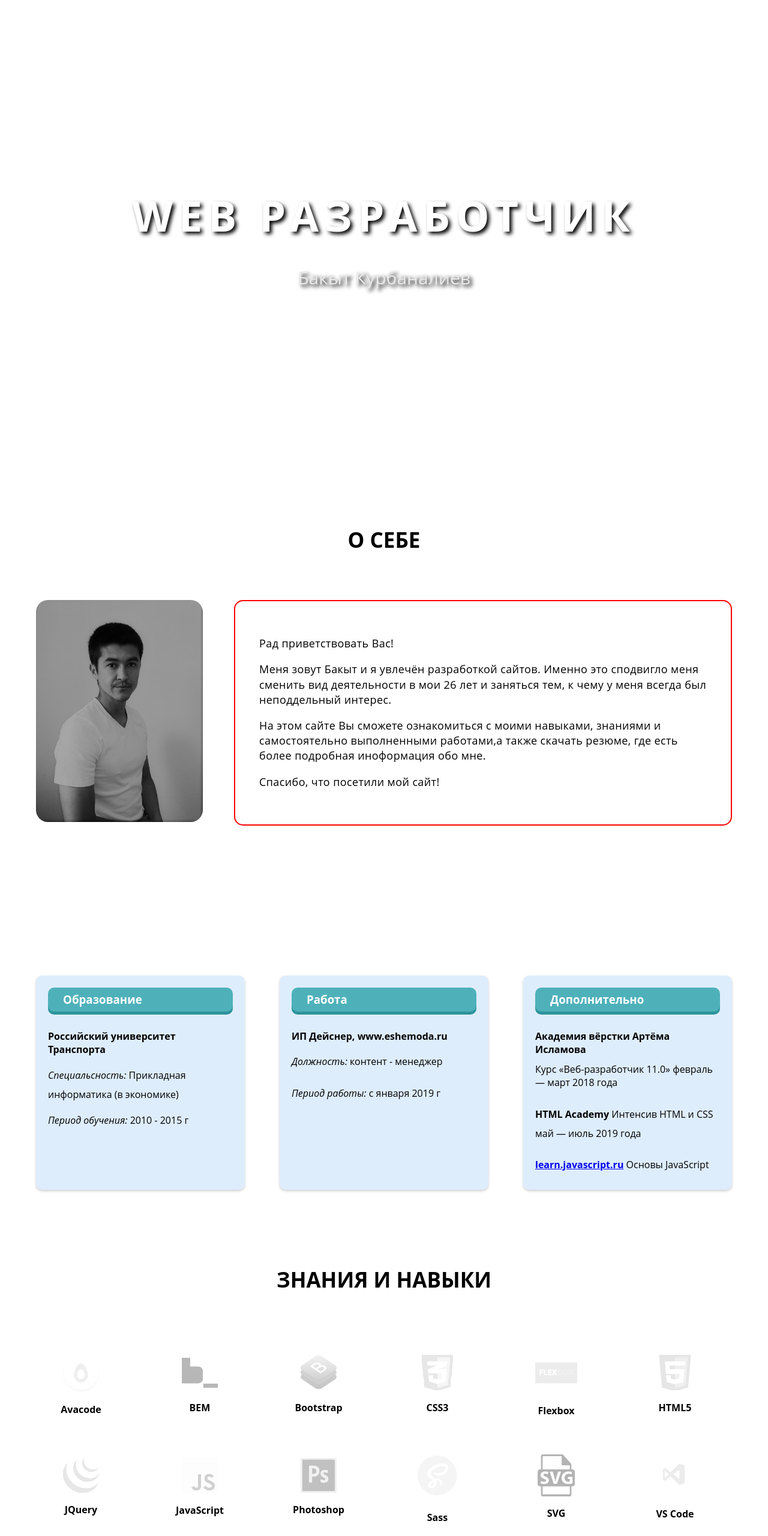
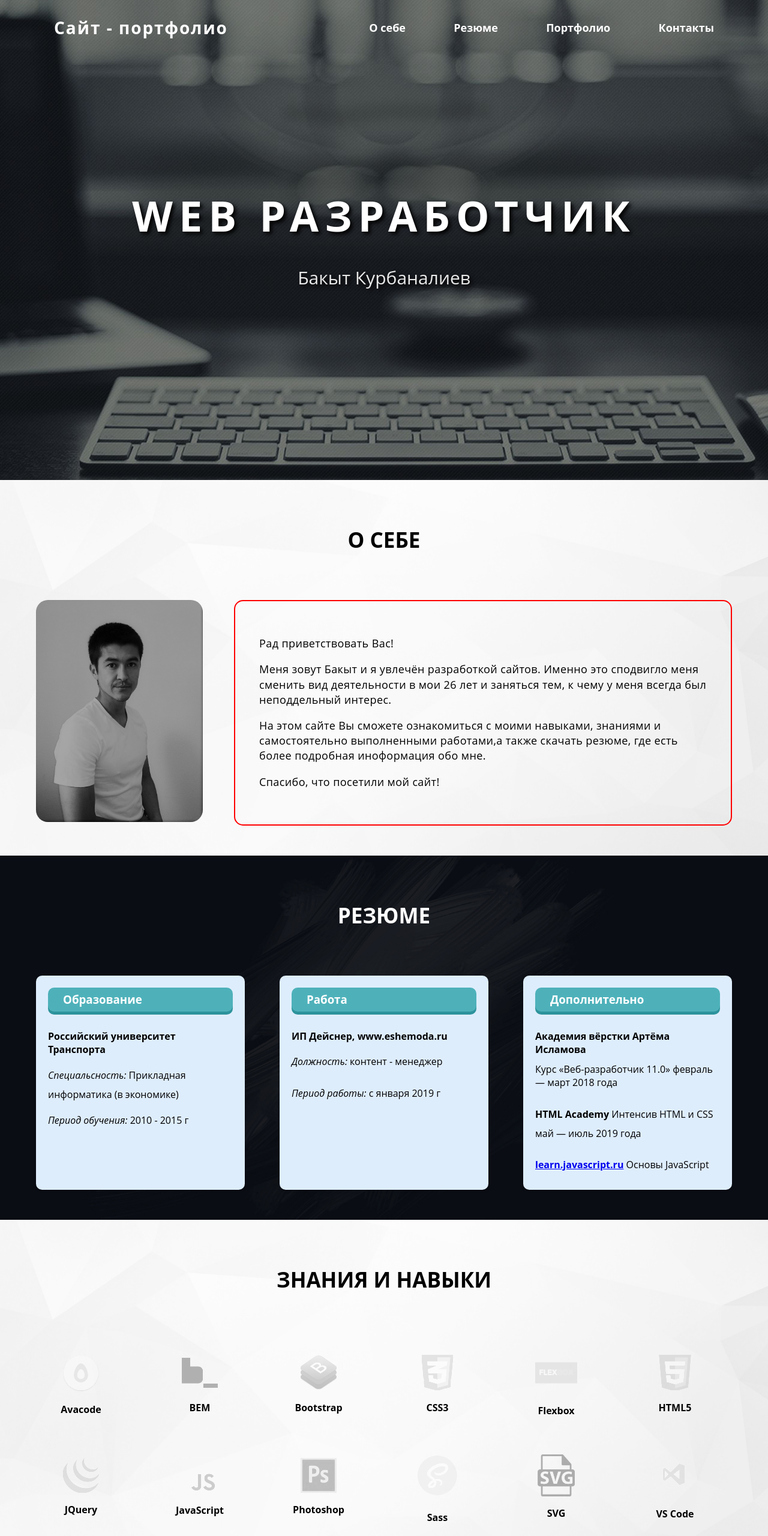
Before and after one commit to kurbanaliev/portfolio, a website: page index.html in a window 1280 px wide. Shown: the top 2560 px of the page at 60% size. Drawn offline with nearby package versions, Linux system fonts and the light colour scheme; the site is published under a folder, as on GitHub Pages, so addresses that start at the root find nothing; files whose address does not match are found by name.

Commit message:
added bg

```diff
--- a/index.html
+++ b/index.html
@@ -4,12 +4,11 @@
   <meta charset="UTF-8">
   <meta name="viewport" content="width=device-width, initial-scale=1.0">
   <meta http-equiv="X-UA-Compatible" content="ie=edge">
-  <title>Document</title>
+  <title>Бакыт Курбаналиев</title>
   <link rel="stylesheet" href="src/css/normalize.css">
   <link rel="stylesheet" href="src/css/style.css">
 </head>
 <body>
-
   <header class="header">
     <nav class="main-navigation">
       <ul class="site-navigation">
@@ -192,6 +191,9 @@
       </div>
     </section>
   </main>
+  <footer>
+
+  </footer>
   <script
   src="https://code.jquery.com/jquery-3.4.1.min.js"
   integrity="sha256-CSXorXvZcTkaix6Yvo6HppcZGetbYMGWSFlBw8HfCJo="
--- a/src/css/style.css
+++ b/src/css/style.css
@@ -56,7 +56,7 @@ img {
   margin-right: 155px;
 }
 .main {
-  background: url(/src/img/promo.jpg) center no-repeat;
+  background: url(../img/promo.jpg) center no-repeat;
 }
 .main-text {
   display: flex;
@@ -91,7 +91,7 @@ img {
 }
 
 .about {
-  background: url('/src/img/bg_2.jpg') no-repeat center;
+  background: url('../src/img/bg_2.jpg') no-repeat center;
   background-size: cover;
   padding-bottom: 50px;
 }
@@ -118,7 +118,7 @@ img {
 }
 
 .summary {
-  background:url('/src/img/bg_3.jpg') no-repeat center;
+  background:url('../src/img/bg_3.jpg') no-repeat center;
   background-size: cover;
   padding-bottom: 50px;
 }
@@ -168,7 +168,7 @@ img {
 }
 
 .skills {
-  background:url('/src/img/bg_2.jpg') no-repeat center;
+  background:url('..src/img/bg_2.jpg') no-repeat center;
   background-size: cover;
   padding-bottom: 50px;
 }
@@ -204,7 +204,7 @@ img {
 }
 
 .portfolio {
-  background: url('/src/img/bg_3.jpg') no-repeat center;
+  background: url('../src/img/bg_3.jpg') no-repeat center;
   background-size: cover;
   padding-bottom: 50px;
 }
```
